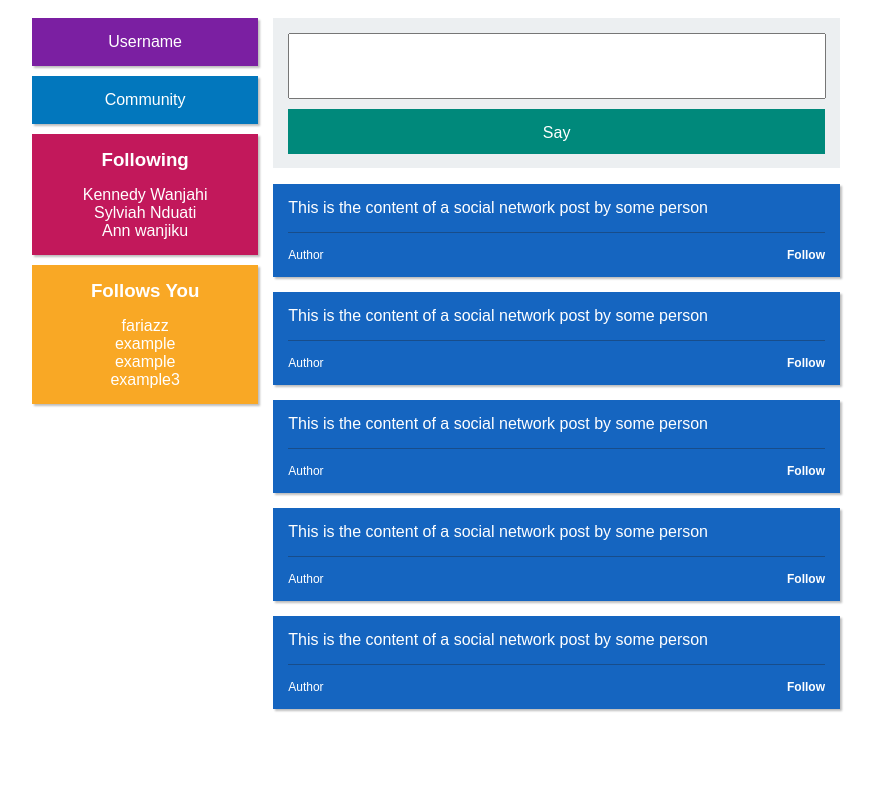
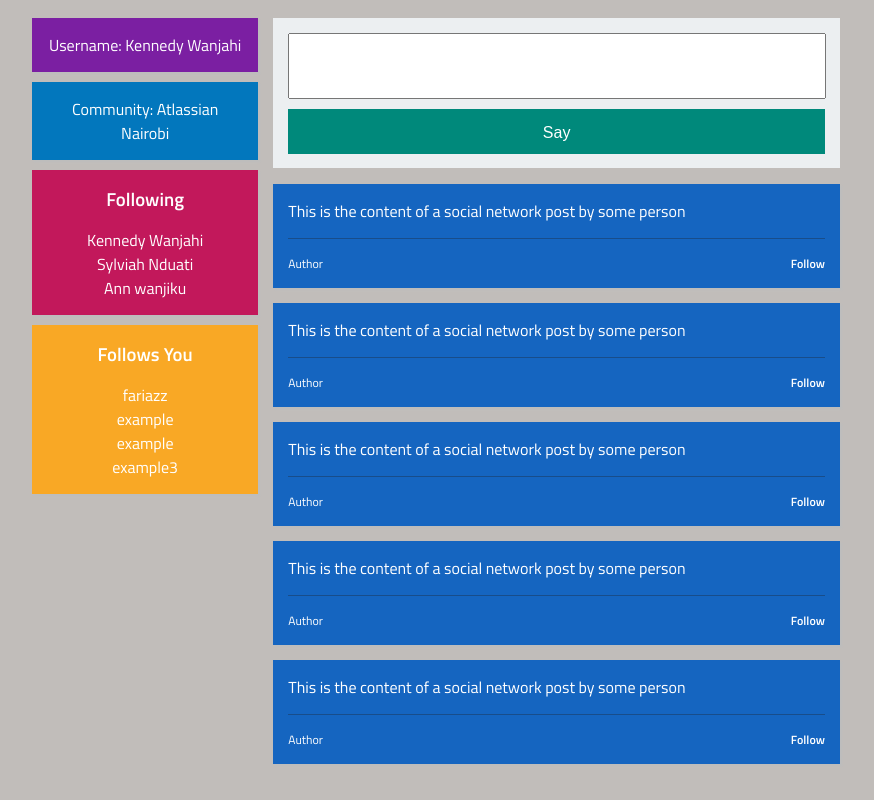
Before and after one commit to kennedywanjahi/social-networking-site---MeteorJS, a plain HTML site: page index.html in a window 1280 px wide. Shown: the whole page, without its empty margins (204-1078 px from the left). Drawn offline with Linux system fonts and the light colour scheme.

Commit message:
front-end tweaks and touch ups e.g font styling

```diff
--- a/index.html
+++ b/index.html
@@ -4,12 +4,13 @@
     <meta charset="utf-8" />
     <title>Simple Social networking site with mongodb and meteorjs</title>
     <link rel="stylesheet" type="text/css" href="style.css" />
+    <link href='https://fonts.googleapis.com/css?family=Titillium+Web:400,300,600' rel='stylesheet' type='text/css'>
   </head>
   <body>
     <div id="wrapper">
         <div id="profile-area">
-          <div id="side-profile" class="side-box"><a>Username</a></div>
-          <div id="side-all" class="side-box"><a>Community</a></div>
+          <div id="side-profile" class="side-box"><a>Username: Kennedy Wanjahi</a></div>
+          <div id="side-all" class="side-box"><a>Community: Atlassian Nairobi</a></div>
           <div id="side-youlike" class="side-box">
             <h3>Following</h3>
             <div class="boxcontent">
--- a/style.css
+++ b/style.css
@@ -1,5 +1,6 @@
 body {
-  font-family: Arial;
+  background: #c1bdba;
+font-family: 'Titillium Web', sans-serif;
 }
 
 #side-profile {
```
